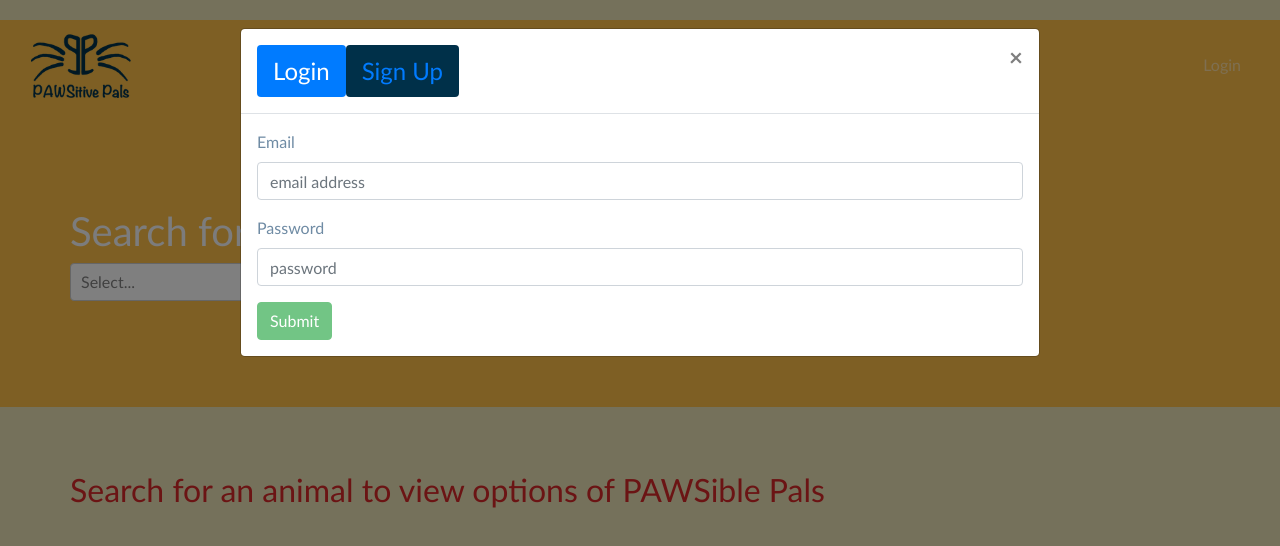
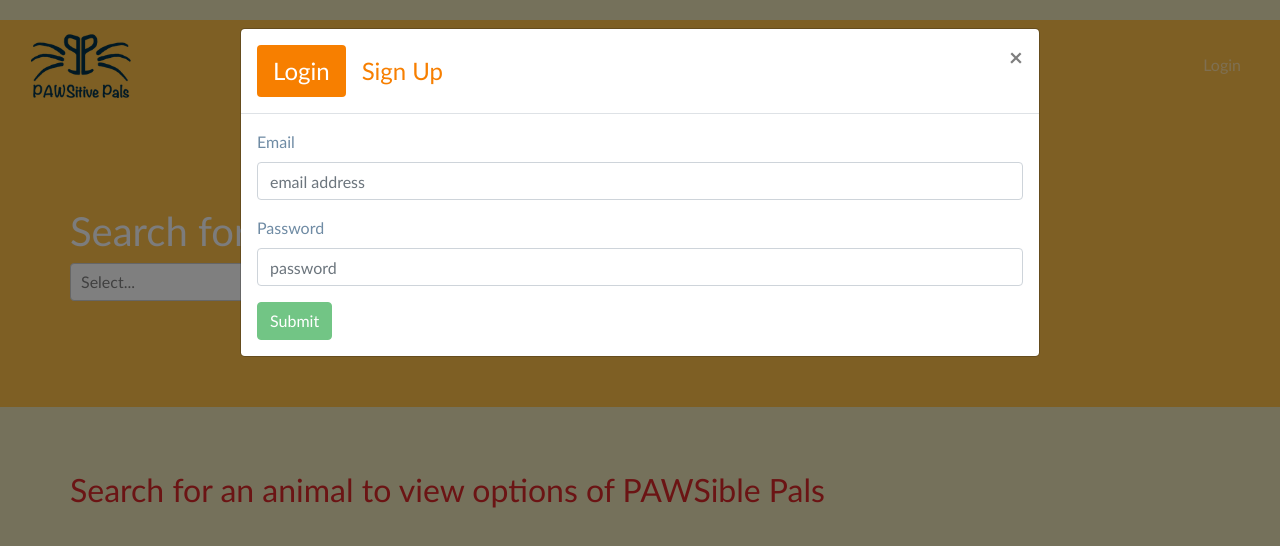
Before and after one commit to project-3-collab/Pawsitive-Pals, a React (Create React App) app in the folder client/: page / in a window 1280 px wide. Both pictures are taken after a click on the button "Login". Shown: the top 546 px of the page. Built offline with nearby package versions, Linux system fonts and the light colour scheme.

Commit message:
fixed styling of sign-in nav buttons

```diff
--- a/client/src/components/LoginModal.js
+++ b/client/src/components/LoginModal.js
@@ -14,10 +14,10 @@ const LoginModal = () => {
             <Modal.Title id='signup-modal'>
               <Nav variant='pills'>
                 <Nav.Item>
-                  <Nav.Link className='dk-blue-bg' eventKey='login'>Login</Nav.Link>
+                  <Nav.Link eventKey='login'>Login</Nav.Link>
                 </Nav.Item>
                 <Nav.Item>
-                  <Nav.Link className='dk-blue-bg' eventKey='signup'>Sign Up</Nav.Link>
+                  <Nav.Link eventKey='signup'>Sign Up</Nav.Link>
                 </Nav.Item>
               </Nav>
             </Modal.Title>
--- a/client/src/index.css
+++ b/client/src/index.css
@@ -1,6 +1,11 @@
 body {
   font-family:'Gill Sans', 'Gill Sans MT', Calibri, 'Trebuchet MS', sans-serif;
   background-color: #eae2b7; color: #003049;
+
+    margin: 0px;
+    padding: 0px;
+    box-sizing: border-box;
+
 }
 
 h1,
@@ -203,9 +208,20 @@ mark {
 
 .btn:hover,
 .btn:focus,
-.btn:active {
+.btn:active,
+.btn:after {
   background-color:#d62828;
   border-color: #f77f00;
   transition: 0.7s;
 
 }
+
+.nav-pills .nav-link.active {
+  background-color:#f77f00;
+  color: white;
+}
+
+.nav-pills .nav-link {
+  background-color:white;
+  color: #f77f00;
+}
```
